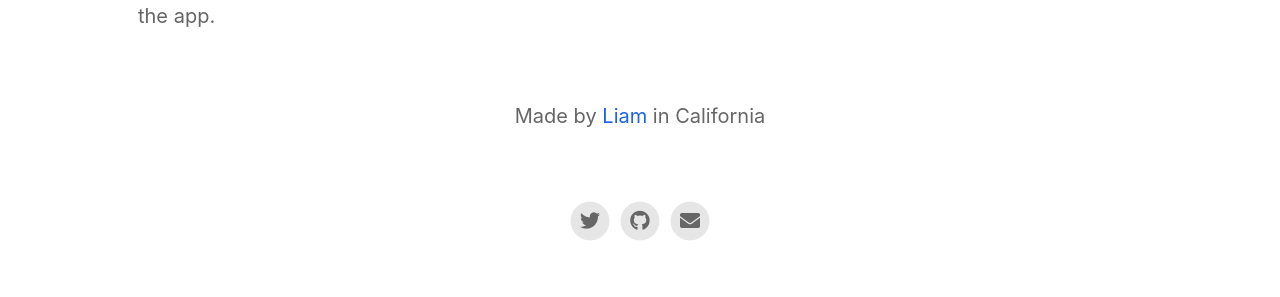
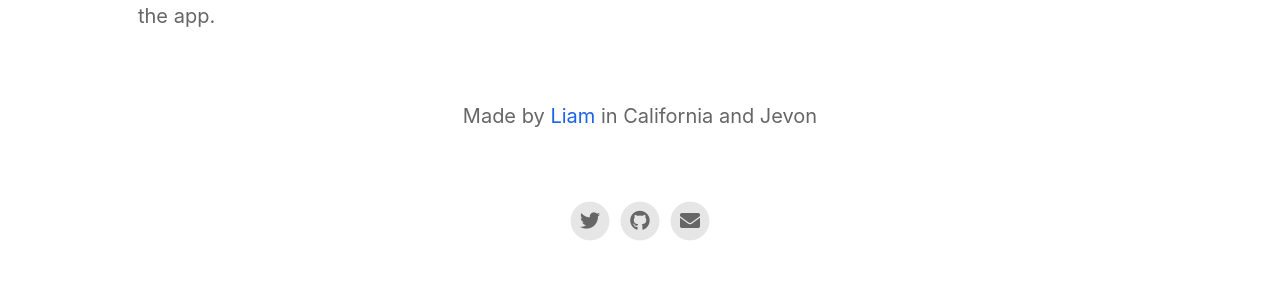
Before and after one commit to itsliamdowd/Project-Democracy-Landing-Page, a Jekyll site: the page built from index.html, in a window 1280 px wide. Shown: the part 1412-1709 px from the top of the page. Built offline with Jekyll 4.4.1, drawn with Linux system fonts in a browser that asks for light colours; nearby versions of some CDN libraries.

Commit message:
Update footer.html

```diff
--- a/_includes/footer.html
+++ b/_includes/footer.html
@@ -1,6 +1,6 @@
 <footer>
 	{% if site.your_name %}
-	<p class="footerText">Made by {% if site.your_link %}<a href="{{ site.your_link }}">{% endif %}{{ site.your_name }}{% if site.your_link %}</a>{% endif %}{% if site.your_city %} in {{ site.your_city }}{% endif %}</p>
+	<p class="footerText">Made by {% if site.your_link %}<a href="{{ site.your_link }}">{% endif %}{{ site.your_name }}{% if site.your_link %}</a>{% endif %}{% if site.your_city %} in {{ site.your_city }}{% endif %} and Jevon</p>
 	{% endif %}
 	<div class="footerIcons">
 
```
